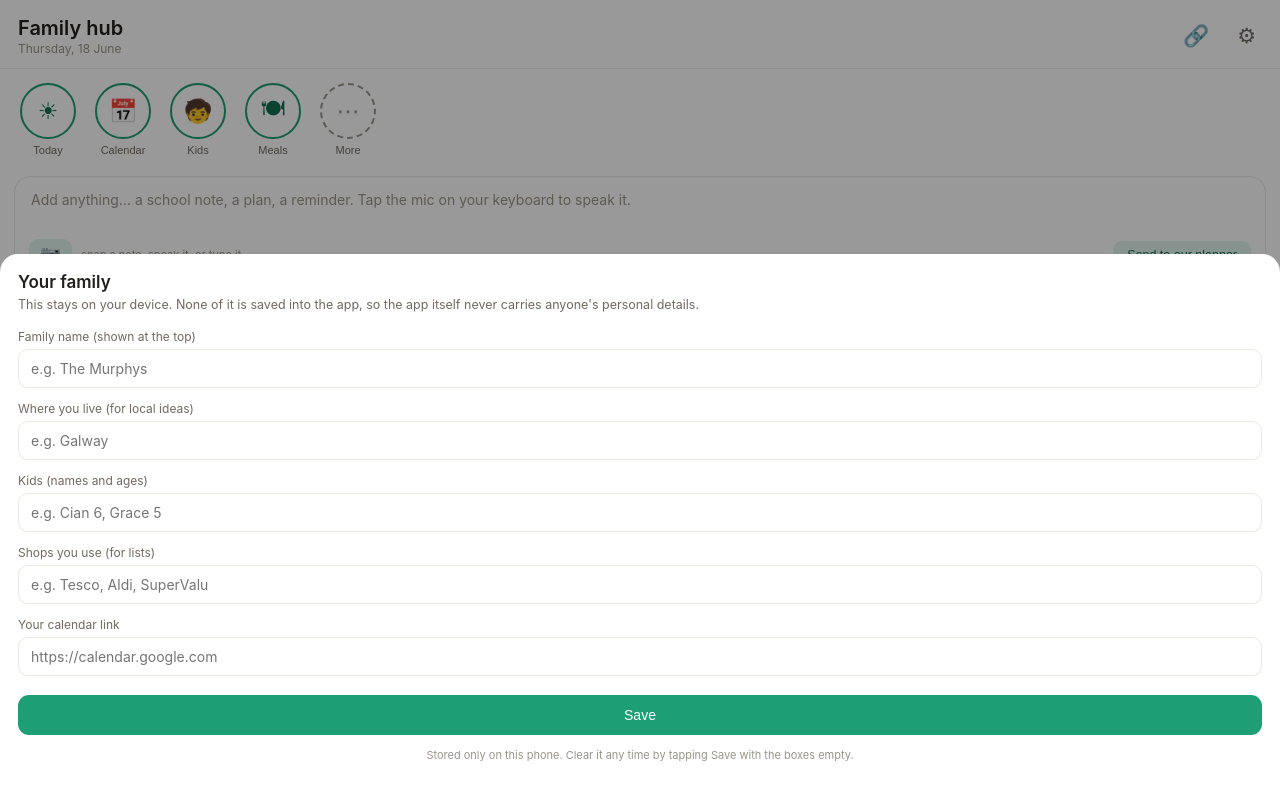
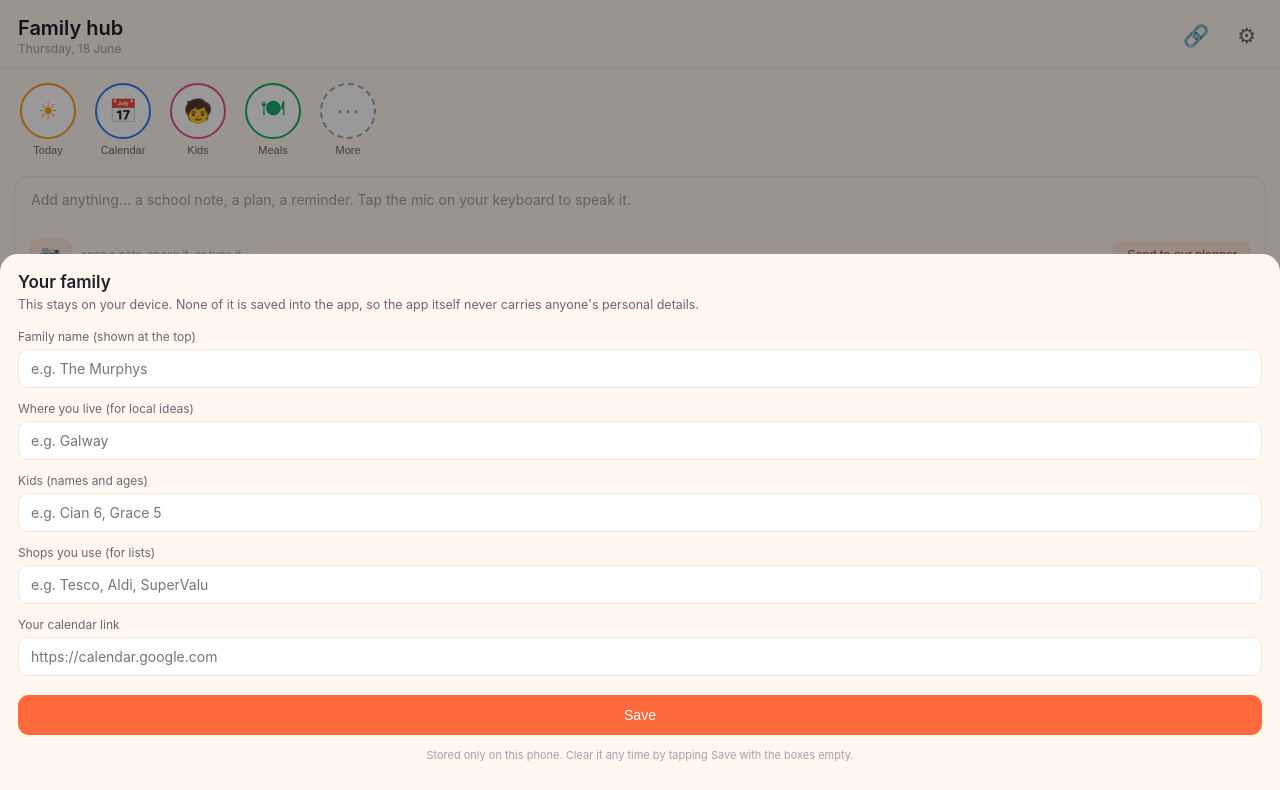
Before and after one commit to edeldooney-spec/family-hub, a plain HTML site: page index.html in a window 1280 px wide. Shown: the top 790 px of the page. Drawn offline with Linux system fonts and the light colour scheme.

Commit message:
style: brighter on-trend palette with colour-coded categories
Co-Authored-By: Claude Opus 4.8 <noreply@anthropic.com>

```diff
--- a/index.html
+++ b/index.html
@@ -5,14 +5,14 @@
 <meta name="viewport" content="width=device-width, initial-scale=1, viewport-fit=cover" />
 <meta name="apple-mobile-web-app-capable" content="yes" />
 <meta name="apple-mobile-web-app-status-bar-style" content="default" />
-<meta name="theme-color" content="#1D9E75" />
+<meta name="theme-color" content="#FF6A3D" />
 <title>Family hub</title>
 <style>
   :root{
-    --bg:#ffffff; --line:#ece8e1;
-    --ink:#22201d; --muted:#6f6a62; --faint:#9b958b;
-    --accent:#1D9E75; --accent-ink:#0F6E56; --accent-soft:#E1F5EE;
-    --warm:#D85A30; --warm-soft:#FAECE7; --warm-ink:#993C1D;
+    --bg:#FFF7F0; --line:#F1E7DC;
+    --ink:#211E2B; --muted:#6B6573; --faint:#A99FA9;
+    --accent:#FF6A3D; --accent-ink:#B83C12; --accent-soft:#FFE6DC;
+    --warm:#FFAE2E; --warm-soft:#FFEFD2; --warm-ink:#9A5B00;
   }
   *{box-sizing:border-box;-webkit-tap-highlight-color:transparent}
   body{margin:0;background:var(--bg);color:var(--ink);
@@ -40,6 +40,13 @@
   .head{display:flex;align-items:center;gap:11px;margin-bottom:9px}
   .av{width:36px;height:36px;border-radius:50%;background:var(--accent-soft);color:var(--accent-ink);display:flex;align-items:center;justify-content:center;font-size:18px;font-weight:600;flex:0 0 auto}
   .av.warm{background:var(--warm-soft);color:var(--warm-ink)}
+  .av.c-amber{background:#FFEFD2;color:#9A5B00}
+  .av.c-blue{background:#E3EEFF;color:#1B4FB0}
+  .av.c-pink{background:#FFE3F0;color:#B11E66}
+  .av.c-green{background:#DCF4E9;color:#0E7048}
+  .av.c-violet{background:#ECE5FF;color:#5B33C4}
+  .av.c-cyan{background:#D8F3F7;color:#07788A}
+  .av.c-coral{background:#FFE6DC;color:#B83C12}
   .name{font-size:13px;font-weight:600;line-height:1.2}
   .time{font-size:11px;color:var(--faint)}
   .soon{margin-left:auto;font-size:10.5px;color:var(--faint);border:.5px solid var(--line);border-radius:7px;padding:3px 8px}
@@ -47,7 +54,7 @@
   .body b{color:var(--ink);font-weight:600}
   .row{margin-top:11px;display:flex;gap:8px;flex-wrap:wrap}
   .btn{font-size:12.5px;padding:7px 14px;border-radius:9px;border:.5px solid var(--line);background:#fff;color:var(--muted);cursor:pointer}
-  .btn.fill{background:var(--accent-soft);color:var(--accent-ink);border-color:var(--accent-soft)}
+  .btn.fill{background:var(--accent);color:#fff;border-color:var(--accent)}
   .nav{position:fixed;left:0;right:0;bottom:0;display:flex;justify-content:space-around;align-items:center;padding:13px 0 16px;border-top:.5px solid var(--line);background:var(--bg);font-size:24px;color:var(--faint)}
   .nav .home{color:var(--accent)}
   .nav .plus{font-size:30px}
@@ -100,16 +107,16 @@
 
   <div class="feed">
     <div class="post">
-      <div class="head"><div class="av">&#127903;</div><div><div class="name">Your events</div><div class="time">tickets &amp; plans, all in one place</div></div><button class="btn" id="addEventTop" style="margin-left:auto;padding:5px 12px">+ Add</button></div>
+      <div class="head"><div class="av c-coral">&#127903;</div><div><div class="name">Your events</div><div class="time">tickets &amp; plans, all in one place</div></div><button class="btn" id="addEventTop" style="margin-left:auto;padding:5px 12px">+ Add</button></div>
       <div class="body" id="eventsList"></div>
     </div>
     <div class="post">
-      <div class="head"><div class="av">&#10024;</div><div><div class="name">Today</div><div class="time">just now</div></div></div>
+      <div class="head"><div class="av c-amber">&#10024;</div><div><div class="name">Today</div><div class="time">just now</div></div></div>
       <div class="body">Tap below for what's on, anything to remember, and what's free.</div>
       <div class="row"><button class="btn fill" data-act="brief">What's on today?</button></div>
     </div>
     <div class="post">
-      <div class="head"><div class="av">&#127869;</div><div><div class="name">This week's meals</div><div class="time">tap to plan</div></div></div>
+      <div class="head"><div class="av c-green">&#127869;</div><div><div class="name">This week's meals</div><div class="time">tap to plan</div></div></div>
       <div class="body">Planned around what the kids like, quick on busy nights, and what's in season.</div>
       <div class="row">
         <button class="btn fill" data-act="meals">Suggest this week's meals</button>
@@ -117,12 +124,12 @@
       </div>
     </div>
     <div class="post">
-      <div class="head"><div class="av warm">&#9925;</div><div><div class="name">Weekend idea</div><div class="time">tap to plan</div></div><span class="soon">auto-weather coming</span></div>
+      <div class="head"><div class="av c-cyan">&#9925;</div><div><div class="name">Weekend idea</div><div class="time">tap to plan</div></div><span class="soon">auto-weather coming</span></div>
       <div class="body">Plans for the family based on the local weather and what's free in the calendar.</div>
       <div class="row"><button class="btn fill" data-act="weekend">Suggest a weekend plan</button></div>
     </div>
     <div class="post">
-      <div class="head"><div class="av warm">&#129490;</div><div><div class="name">Don't forget</div><div class="time">school &amp; activities</div></div></div>
+      <div class="head"><div class="av c-pink">&#129490;</div><div><div class="name">Don't forget</div><div class="time">school &amp; activities</div></div></div>
       <div class="body">Add anything from the school app or a note above and it won't get lost.</div>
       <div class="row"><button class="btn" data-act="calendar">Open calendar</button></div>
     </div>
@@ -184,12 +191,12 @@
 <script>
   var CLAUDE_URL = "https://claude.ai/new";
   var BUBBLES = [
-    {key:'brief',label:'Today',icon:'&#9728;'},
-    {key:'calendar',label:'Calendar',icon:'&#128197;'},
-    {key:'kids',label:'Kids',icon:'&#129490;'},
-    {key:'meals',label:'Meals',icon:'&#127869;'},
-    {key:'shop',label:'Shopping',icon:'&#128722;'},
-    {key:'weekend',label:'Weekend',icon:'&#9925;'}
+    {key:'brief',label:'Today',icon:'&#9728;',color:'#FF9F1C'},
+    {key:'calendar',label:'Calendar',icon:'&#128197;',color:'#2F7DF6'},
+    {key:'kids',label:'Kids',icon:'&#129490;',color:'#EC4D8E'},
+    {key:'meals',label:'Meals',icon:'&#127869;',color:'#1FA971'},
+    {key:'shop',label:'Shopping',icon:'&#128722;',color:'#8B5CF6'},
+    {key:'weekend',label:'Weekend',icon:'&#9925;',color:'#06B6C4'}
   ];
   var DEFAULT_SHOW = 4;
 
@@ -229,8 +236,8 @@
   function getCounts(){try{return JSON.parse(localStorage.getItem('famhub_usage')||'{}');}catch(e){return {};}}
   function bump(key){var c=getCounts();c[key]=(c[key]||0)+1;try{localStorage.setItem('famhub_usage',JSON.stringify(c));}catch(e){}}
   function ordered(){var c=getCounts();return BUBBLES.map(function(b,i){return {b:b,i:i,n:c[b.key]||0};}).sort(function(x,y){return (y.n-x.n)||(x.i-y.i);}).map(function(o){return o.b;});}
-  function makeBubble(key,label,icon,more){var btn=document.createElement('button');btn.className='story';btn.innerHTML='<span class="ring'+(more?' more':'')+'">'+icon+'</span><span>'+label+'</span>';btn.addEventListener('click',function(){if(key==='__more'){render(true);return;}if(key==='__less'){render(false);return;}bump(key);var a=ACTIONS[key];if(a)a();});return btn;}
-  function render(expanded){var wrap=document.getElementById('stories');wrap.innerHTML='';var list=ordered();(expanded?list:list.slice(0,DEFAULT_SHOW)).forEach(function(b){wrap.appendChild(makeBubble(b.key,b.label,b.icon,false));});if(list.length>DEFAULT_SHOW){wrap.appendChild(expanded?makeBubble('__less','Less','&#8722;',true):makeBubble('__more','More','&#8943;',true));}}
+  function makeBubble(key,label,icon,more,color){var btn=document.createElement('button');btn.className='story';var st=(color&&!more)?(' style="border-color:'+color+';color:'+color+'"'):'';btn.innerHTML='<span class="ring'+(more?' more':'')+'"'+st+'>'+icon+'</span><span>'+label+'</span>';btn.addEventListener('click',function(){if(key==='__more'){render(true);return;}if(key==='__less'){render(false);return;}bump(key);var a=ACTIONS[key];if(a)a();});return btn;}
+  function render(expanded){var wrap=document.getElementById('stories');wrap.innerHTML='';var list=ordered();(expanded?list:list.slice(0,DEFAULT_SHOW)).forEach(function(b){wrap.appendChild(makeBubble(b.key,b.label,b.icon,false,b.color));});if(list.length>DEFAULT_SHOW){wrap.appendChild(expanded?makeBubble('__less','Less','&#8722;',true):makeBubble('__more','More','&#8943;',true));}}
 
   // settings sheet wiring
   function openSheet(){var s=getSettings();document.getElementById('f_name').value=s.name||'';document.getElementById('f_place').value=s.place||'';document.getElementById('f_kids').value=s.kids||'';document.getElementById('f_stores').value=s.stores||'';document.getElementById('f_cal').value=s.calendar||'';document.getElementById('sheet').classList.add('open');}
```
